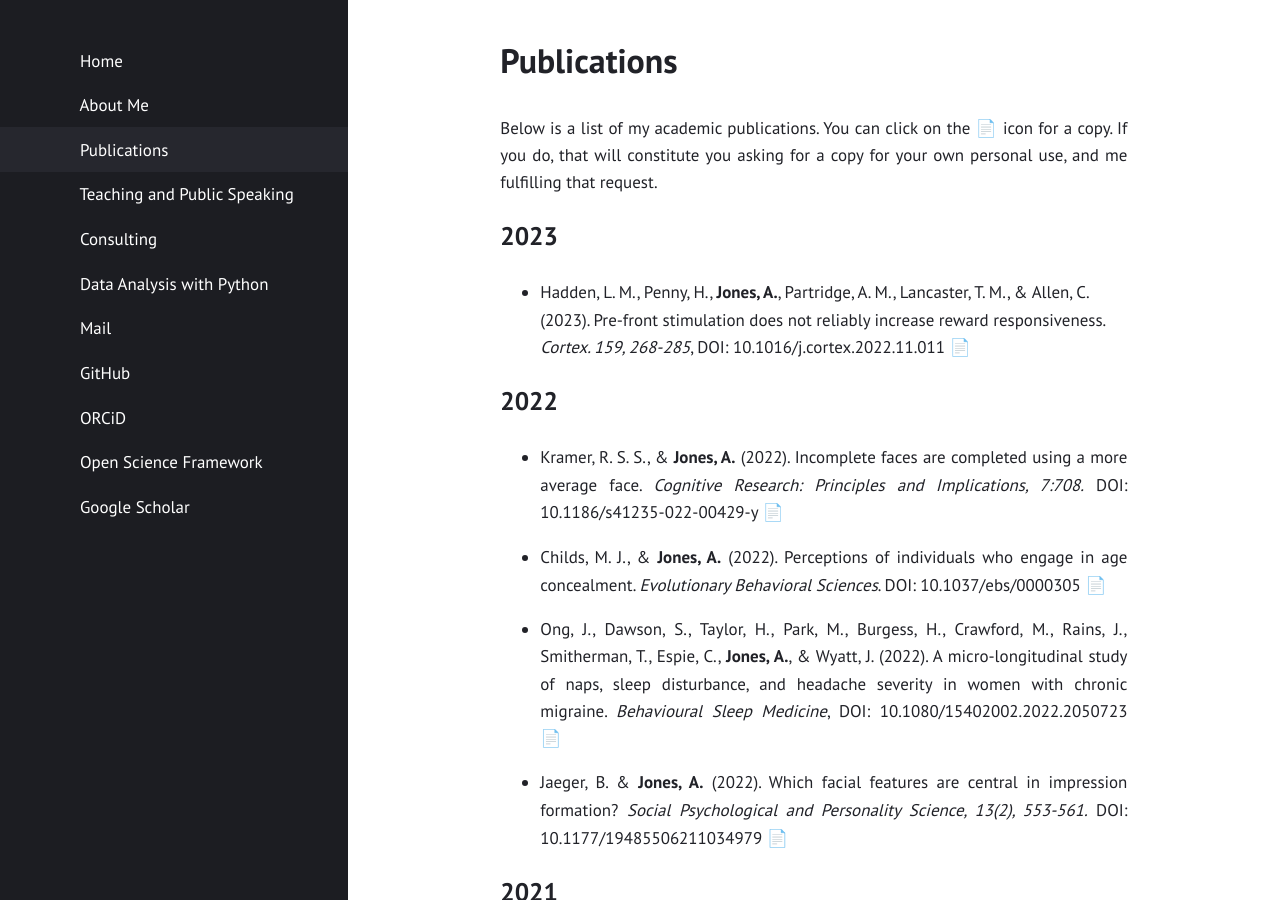
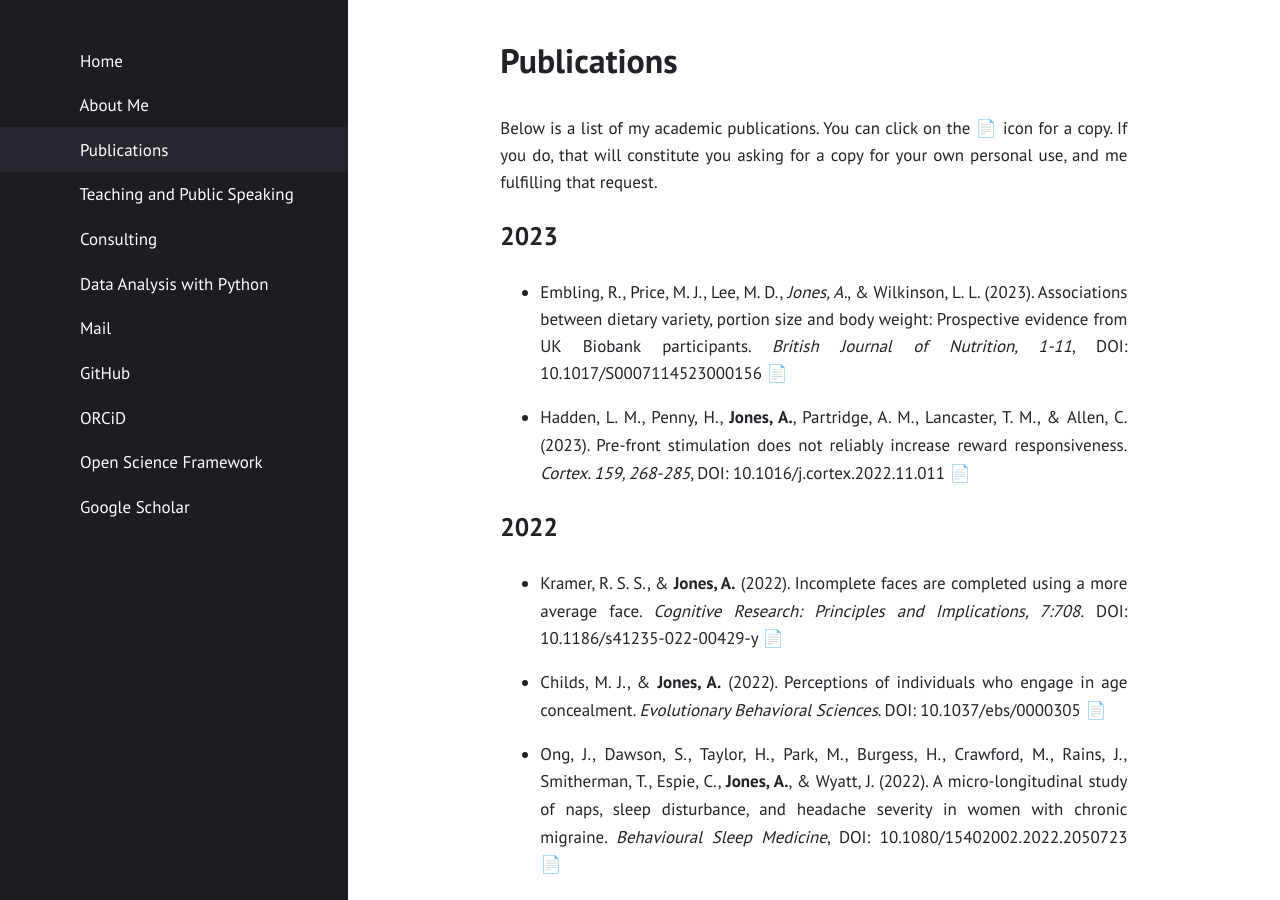
Before and after one commit to alexjonesphd/alexjonesphd.github.io, a Jekyll site: the page built from publications.md, in a window 1280 px wide and 900 px high. Built offline with Jekyll 4.4.1, drawn with Linux system fonts in a browser that asks for light colours.

Commit message:
2023 papers

```diff
--- a/publications.md
+++ b/publications.md
@@ -9,7 +9,9 @@ Below is a list of my academic publications. You can click on the 📄 icon for
 
 
 ## 2023
-- Hadden, L. M., Penny, H., **Jones, A.**, Partridge, A. M., Lancaster, T. M., & Allen, C. (2023). Pre-front stimulation does not reliably increase reward responsiveness. *Cortex. 159, 268-285*, DOI: 10.1016/j.cortex.2022.11.011 [📄](https://alexjonesphd.github.io/assets/papers/2022/haddenetal2022.pdf)
+- Embling, R., Price, M. J., Lee, M. D., *Jones, A.*, & Wilkinson, L. L. (2023). Associations between dietary variety, portion size and body weight: Prospective evidence from UK Biobank participants. *British Journal of Nutrition, 1-11*, DOI: 10.1017/S0007114523000156 [📄](https://alexjonesphd.github.io/assets/papers/2023/emblingetal2023.pdf)
+
+- Hadden, L. M., Penny, H., **Jones, A.**, Partridge, A. M., Lancaster, T. M., & Allen, C. (2023). Pre-front stimulation does not reliably increase reward responsiveness. *Cortex. 159, 268-285*, DOI: 10.1016/j.cortex.2022.11.011 [📄](https://alexjonesphd.github.io/assets/papers/2023/haddenetal2023.pdf)
 
 ## 2022
 - Kramer, R. S. S., & **Jones, A.** (2022). Incomplete faces are completed using a more average face. *Cognitive Research: Principles and Implications, 7:708.* DOI: 10.1186/s41235-022-00429-y [📄](https://alexjonesphd.github.io/assets/papers/2022/kramer&jones2022.pdf)
```
Also changed, not shown: 4 other files.
